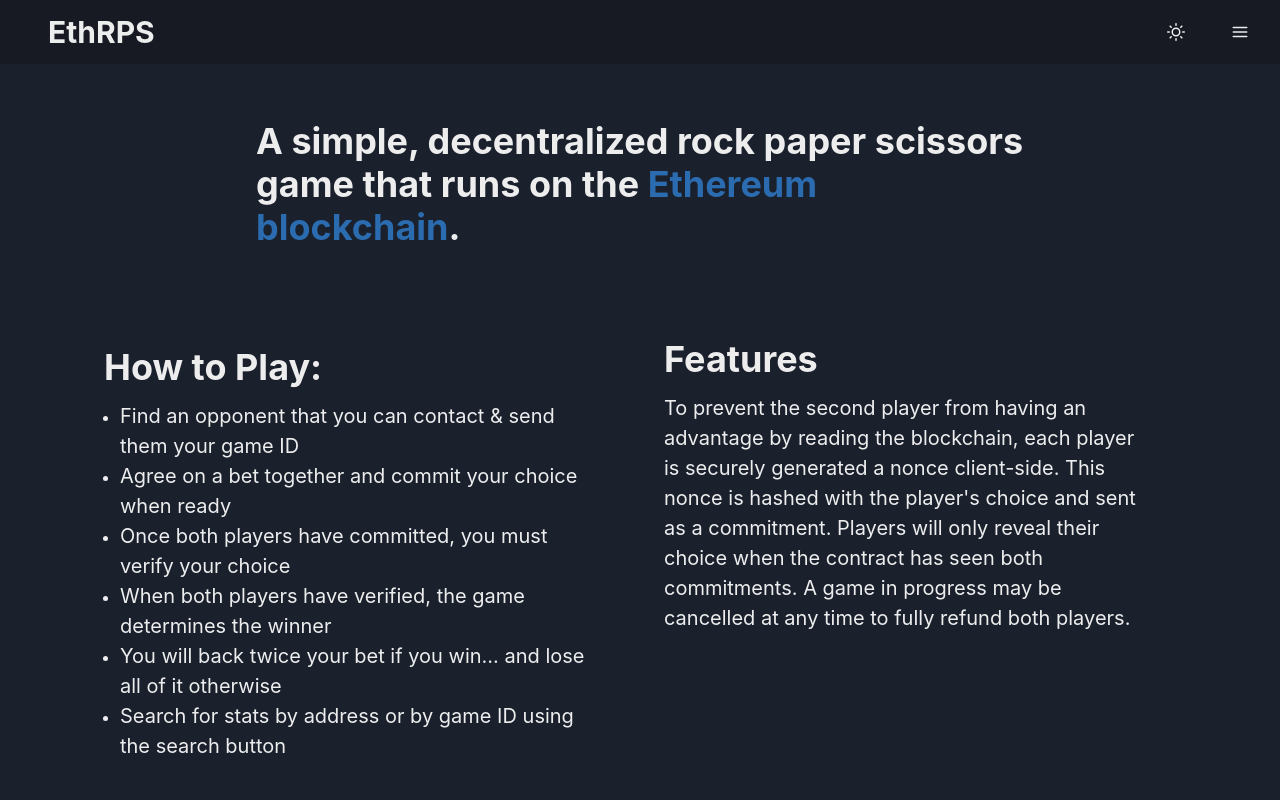
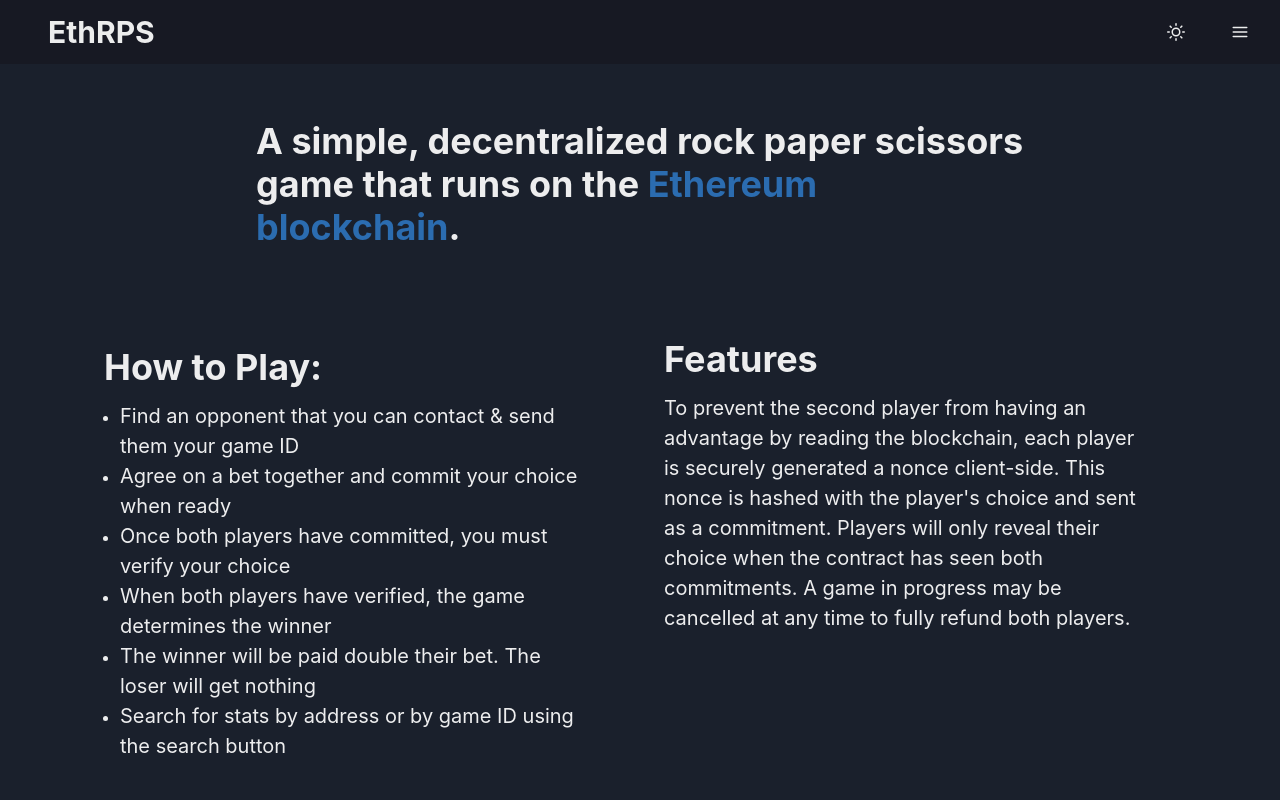
Before and after one commit to freeman-jiang/eth-rps, a Next.js app: page /about in a window 1280 px wide. Shown: the top 800 px of the page. Built offline with nearby package versions, Linux system fonts and the light colour scheme; some icons are missing.

Commit message:
Update content on About

```diff
--- a/src/pages/about.js
+++ b/src/pages/about.js
@@ -27,7 +27,7 @@ const About = () => {
     "Agree on a bet together and commit your choice when ready",
     "Once both players have committed, you must verify your choice",
     "When both players have verified, the game determines the winner",
-    "You will back twice your bet if you win... and lose all of it otherwise",
+    "The winner will be paid double their bet. The loser will get nothing",
     "Search for stats by address or by game ID using the search button",
   ];
   return (
```
